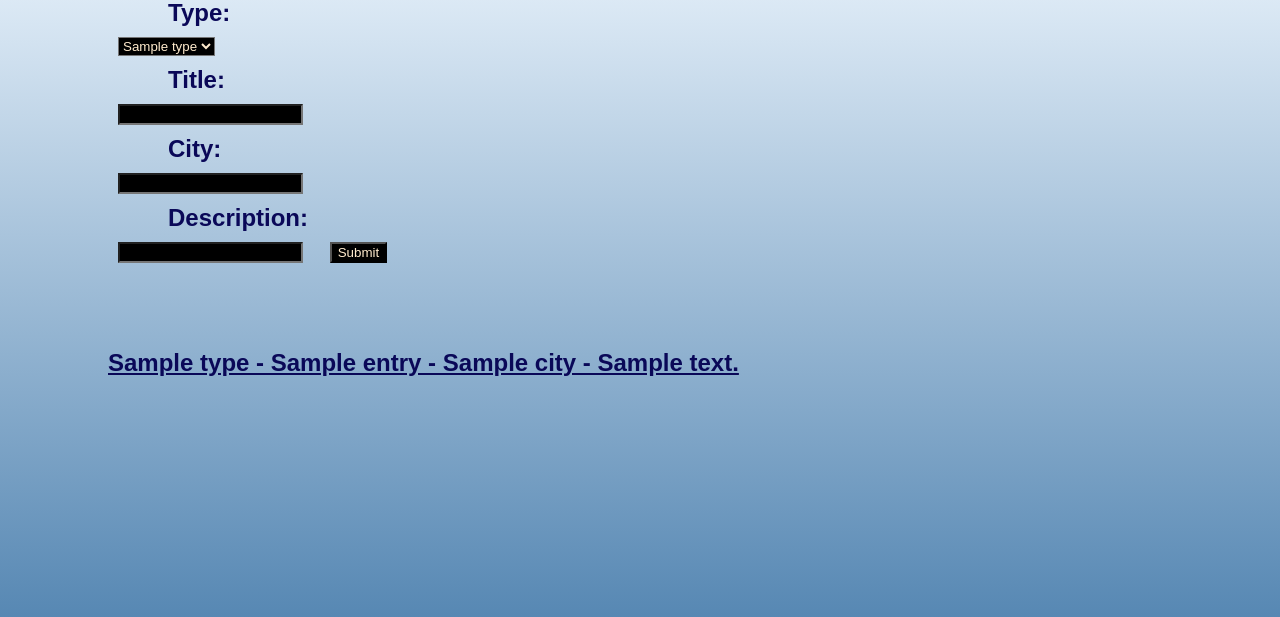
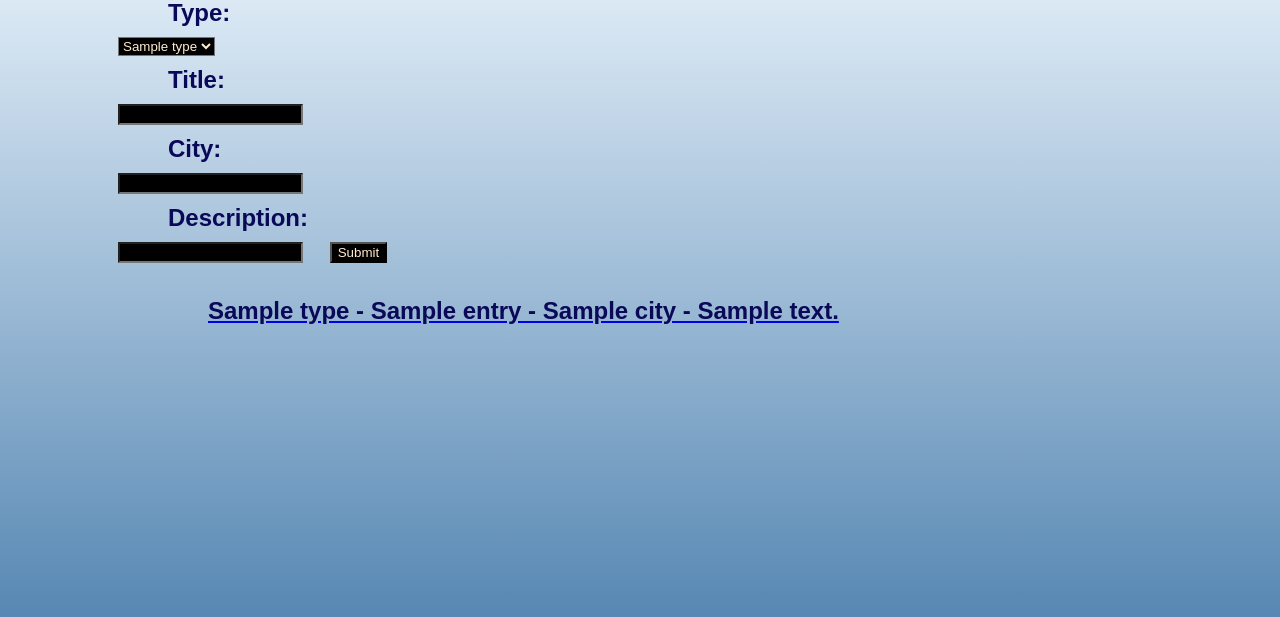
Before and after one commit to nkode-academy/academy_project, a Flask app: template templates/home.html in a window 1280 px wide. Shown: the part 96-713 px from the top of the page. Run offline with Flask 2, Linux system fonts and the light colour scheme; the template is opened without the code that fills it: most values are stand-ins (such as "Sample title", 1, 10 or a date in 2020).

Commit message:
p statt a

```diff
--- a/templates/home.html
+++ b/templates/home.html
@@ -27,7 +27,7 @@
         color: rgb(10, 8, 88);
         text-align: center;
     }
-    a {
+    p {
         color: rgb(10, 8, 88);
         font-style: initial;
         padding-left: 100px;
```
